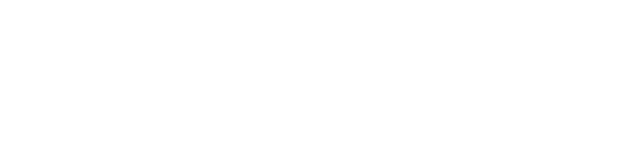
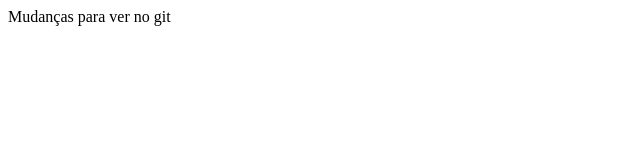
Before and after one commit to renansnog/arquivos_para_estudo, a plain HTML site: page index.html in a window 1280 px wide. Shown: the whole page, without its empty margins (0-640 px from the left). Drawn offline with Linux system fonts and the light colour scheme.

Commit message:
Enviado arquivo d e index

```diff
--- a/index.html
+++ b/index.html
@@ -5,5 +5,7 @@
     <meta name="viewport" content="width=device-width, initial-scale=1.0" />
     <title>Document</title>
   </head>
-  <body></body>
+  <body>
+    Mudanças para ver no git
+  </body>
 </html>
```
Also changed, not shown: d.txt (added).
